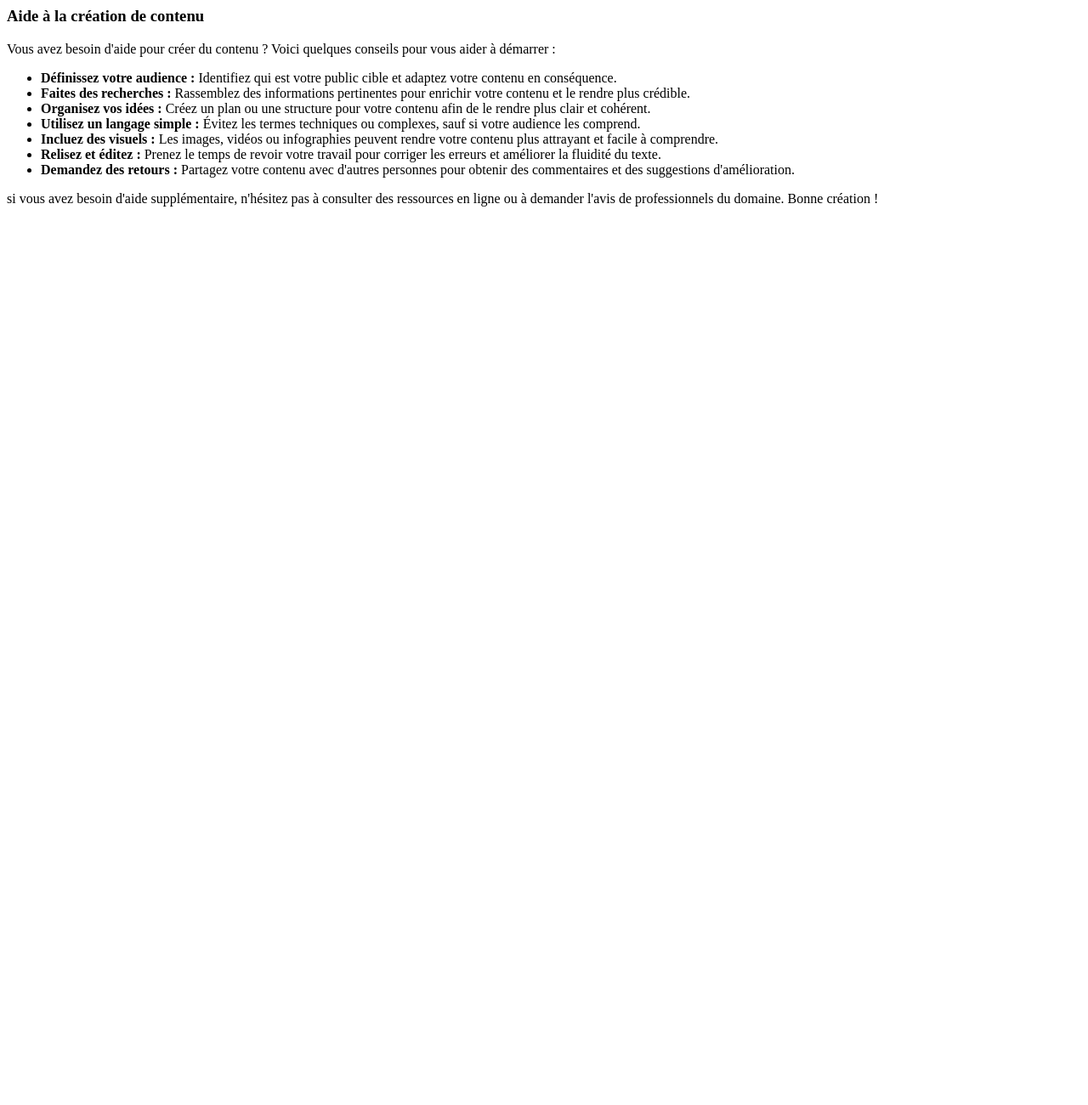
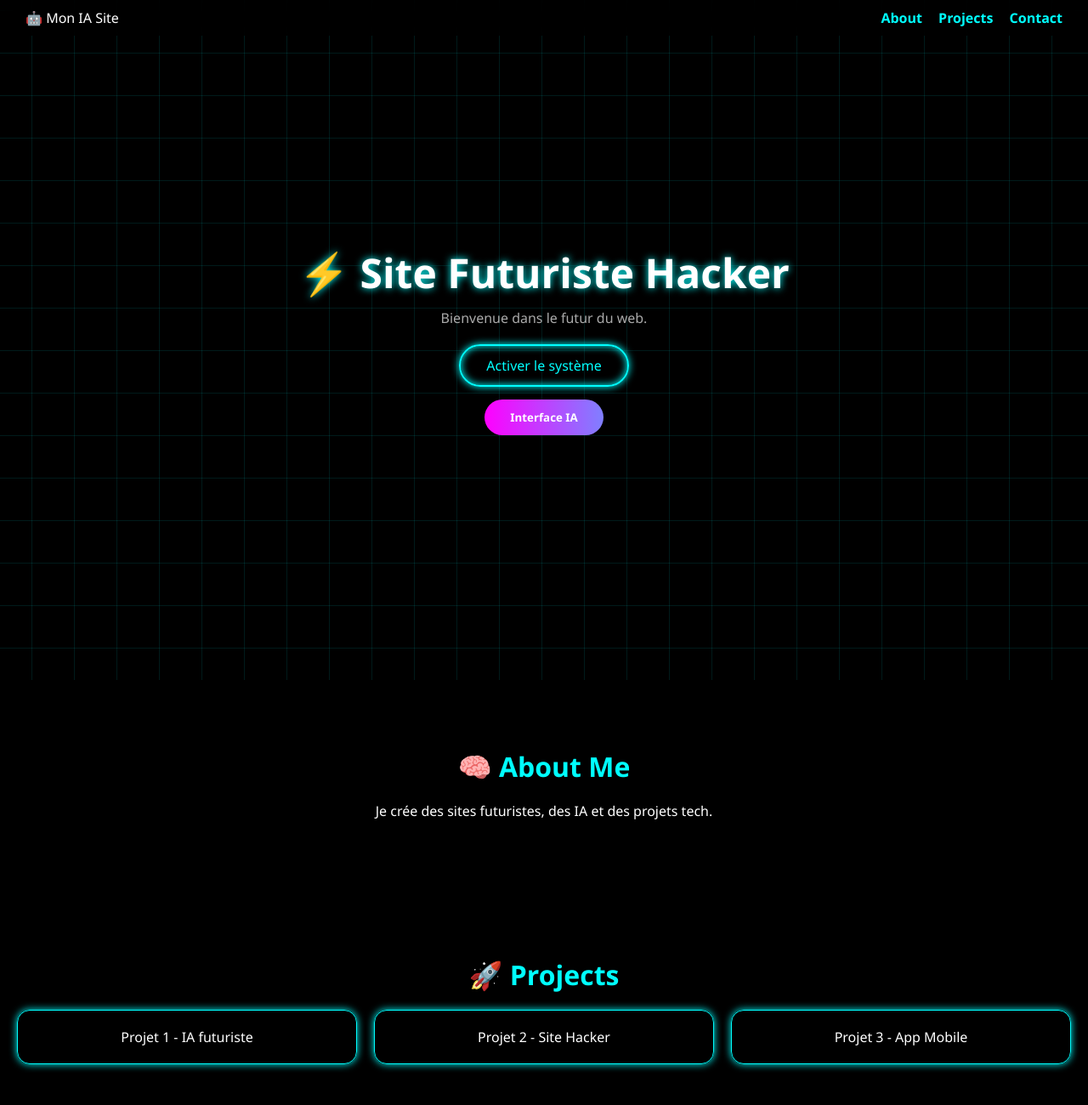
Before and after one commit to starnite20/kakicorou, a plain HTML site: page index.html in a window 1280 px wide. Shown: the top 1300 px of the page at 85% size. Before the commit the page ends 800 px from the top, so only its background shows below. Drawn offline with Linux system fonts and the light colour scheme.

Commit message:
index
Replaced old content with a new futuristic website structure and design.

```diff
--- a/index.html
+++ b/index.html
@@ -1,13 +1,217 @@
-<h3>Aide à la création de contenu</h3>
+<!DOCTYPE html>
+<html lang="fr">
+<head>
+<meta charset="UTF-8">
+<meta name="viewport" content="width=device-width, initial-scale=1.0">
+<title>Mon Site Futuriste</title>
 
-<p>Vous avez besoin d'aide pour créer du contenu ? Voici quelques conseils pour vous aider à démarrer :</p>
+<style>
+/* RESET */
+* {
+  margin: 0;
+  padding: 0;
+  box-sizing: border-box;
+  font-family: "Segoe UI", sans-serif;
+}
 
-<ul>
-  <li><strong>Définissez votre audience :</strong> Identifiez qui est votre public cible et adaptez votre contenu en conséquence.</li>
-  <li><strong>Faites des recherches :</strong> Rassemblez des informations pertinentes pour enrichir votre contenu et le rendre plus crédible.</li>
-  <li><strong>Organisez vos idées :</strong> Créez un plan ou une structure pour votre contenu afin de le rendre plus clair et cohérent.</li>
-  <li><strong>Utilisez un langage simple :</strong> Évitez les termes techniques ou complexes, sauf si votre audience les comprend.</li>
-  <li><strong>Incluez des visuels :</strong> Les images, vidéos ou infographies peuvent rendre votre contenu plus attrayant et facile à comprendre.</li>
-  <li><strong>Relisez et éditez :</strong> Prenez le temps de revoir votre travail pour corriger les erreurs et améliorer la fluidité du texte.</li>
-    <li><strong>Demandez des retours :</strong> Partagez votre contenu avec d'autres personnes pour obtenir des commentaires et des suggestions d'amélioration.</li>
-</ul> si vous avez besoin d'aide supplémentaire, n'hésitez pas à consulter des ressources en ligne ou à demander l'avis de professionnels du domaine. Bonne création !
+/* BACKGROUND */
+body {
+  background: black;
+  color: white;
+  overflow-x: hidden;
+}
+
+/* ANIMATED BACKGROUND GRID */
+body::before {
+  content: "";
+  position: fixed;
+  width: 100%;
+  height: 100%;
+  background: linear-gradient(0deg, transparent 24%, rgba(0,255,255,0.1) 25%, transparent 26%),
+              linear-gradient(90deg, transparent 24%, rgba(0,255,255,0.1) 25%, transparent 26%);
+  background-size: 50px 50px;
+  z-index: -1;
+  animation: move 10s linear infinite;
+}
+@keyframes move {
+  0% {background-position: 0 0;}
+  100% {background-position: 50px 50px;}
+}
+
+/* NAVBAR */
+nav {
+  position: fixed;
+  top: 0;
+  width: 100%;
+  background: rgba(0,0,0,0.8);
+  padding: 10px 30px;
+  display: flex;
+  justify-content: space-between;
+  align-items: center;
+  backdrop-filter: blur(10px);
+  z-index: 1000;
+}
+
+nav a {
+  color: cyan;
+  text-decoration: none;
+  margin-left: 15px;
+  font-weight: bold;
+  transition: 0.3s;
+}
+nav a:hover {
+  color: white;
+}
+
+/* HERO SECTION */
+.hero {
+  height: 100vh;
+  display: flex;
+  flex-direction: column;
+  justify-content: center;
+  align-items: center;
+  text-align: center;
+}
+
+.hero h1 {
+  font-size: 3rem;
+  text-shadow: 0 0 10px cyan;
+}
+
+.hero p {
+  margin-top: 10px;
+  color: #aaa;
+}
+
+/* NEON BUTTON */
+.btn-neon {
+  margin-top: 20px;
+  padding: 12px 30px;
+  border: 2px solid cyan;
+  background: transparent;
+  color: cyan;
+  font-size: 16px;
+  border-radius: 30px;
+  cursor: pointer;
+  box-shadow: 0 0 10px cyan, inset 0 0 10px cyan;
+  transition: 0.3s;
+}
+.btn-neon:hover {
+  background: cyan;
+  color: black;
+  box-shadow: 0 0 30px cyan;
+}
+
+/* GRADIENT BUTTON */
+.btn-gradient {
+  margin-top: 15px;
+  padding: 12px 30px;
+  border: none;
+  border-radius: 30px;
+  color: white;
+  font-weight: bold;
+  cursor: pointer;
+  background: linear-gradient(270deg, #ff00ff, #00ffff, #ff00ff);
+  background-size: 400% 400%;
+  animation: gradient 5s ease infinite;
+}
+@keyframes gradient {
+  0% {background-position: 0% 50%;}
+  50% {background-position: 100% 50%;}
+  100% {background-position: 0% 50%;}
+}
+
+/* SECTIONS */
+section {
+  padding: 80px 20px;
+  text-align: center;
+}
+section h2 {
+  font-size: 2rem;
+  color: cyan;
+  margin-bottom: 20px;
+}
+
+/* CARDS */
+.cards {
+  display: grid;
+  grid-template-columns: repeat(auto-fit, minmax(250px, 1fr));
+  gap: 20px;
+}
+.card {
+  background: rgba(0,0,0,0.6);
+  padding: 20px;
+  border-radius: 15px;
+  border: 1px solid cyan;
+  box-shadow: 0 0 10px cyan;
+}
+
+/* FOOTER */
+footer {
+  padding: 20px;
+  text-align: center;
+  background: black;
+  color: #555;
+}
+
+/* MOBILE */
+@media (max-width: 600px) {
+  .hero h1 {
+    font-size: 2rem;
+  }
+  nav {
+    flex-direction: column;
+  }
+}
+</style>
+</head>
+
+<body>
+
+<!-- NAVBAR -->
+<nav>
+  <div>🤖 Mon IA Site</div>
+  <div>
+    <a href="#about">About</a>
+    <a href="#projects">Projects</a>
+    <a href="#contact">Contact</a>
+  </div>
+</nav>
+
+<!-- HERO -->
+<div class="hero">
+  <h1>⚡ Site Futuriste Hacker</h1>
+  <p>Bienvenue dans le futur du web.</p>
+  <button class="btn-neon">Activer le système</button>
+  <button class="btn-gradient">Interface IA</button>
+</div>
+
+<!-- ABOUT -->
+<section id="about">
+  <h2>🧠 About Me</h2>
+  <p>Je crée des sites futuristes, des IA et des projets tech.</p>
+</section>
+
+<!-- PROJECTS -->
+<section id="projects">
+  <h2>🚀 Projects</h2>
+  <div class="cards">
+    <div class="card">Projet 1 - IA futuriste</div>
+    <div class="card">Projet 2 - Site Hacker</div>
+    <div class="card">Projet 3 - App Mobile</div>
+  </div>
+</section>
+
+<!-- CONTACT -->
+<section id="contact">
+  <h2>📱 Contact</h2>
+  <p>Email: starnite.ytb@gmail.com</p>
+  <button class="btn-neon">Envoyer un message</button>
+</section>
+
+<footer>
+  © 2026 - Futur Web System
+</footer>
+
+</body>
+</html>
```
